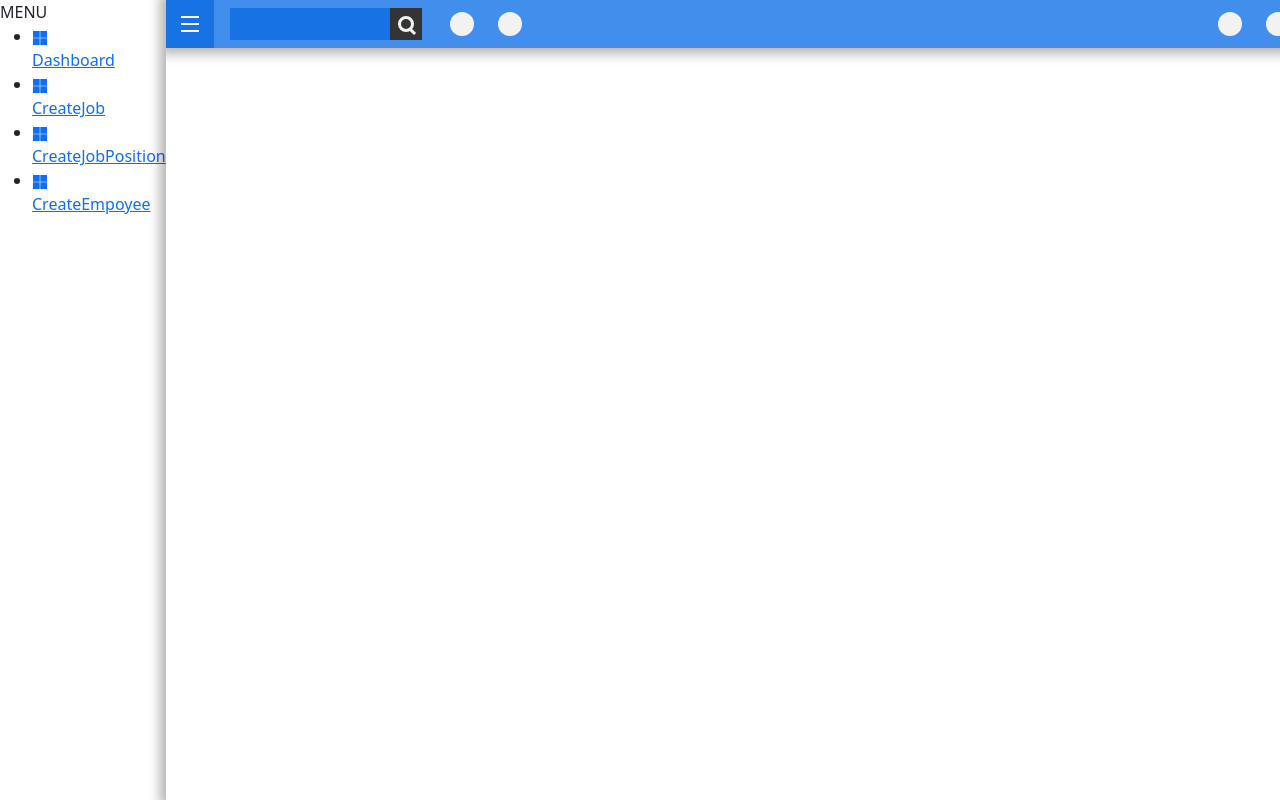
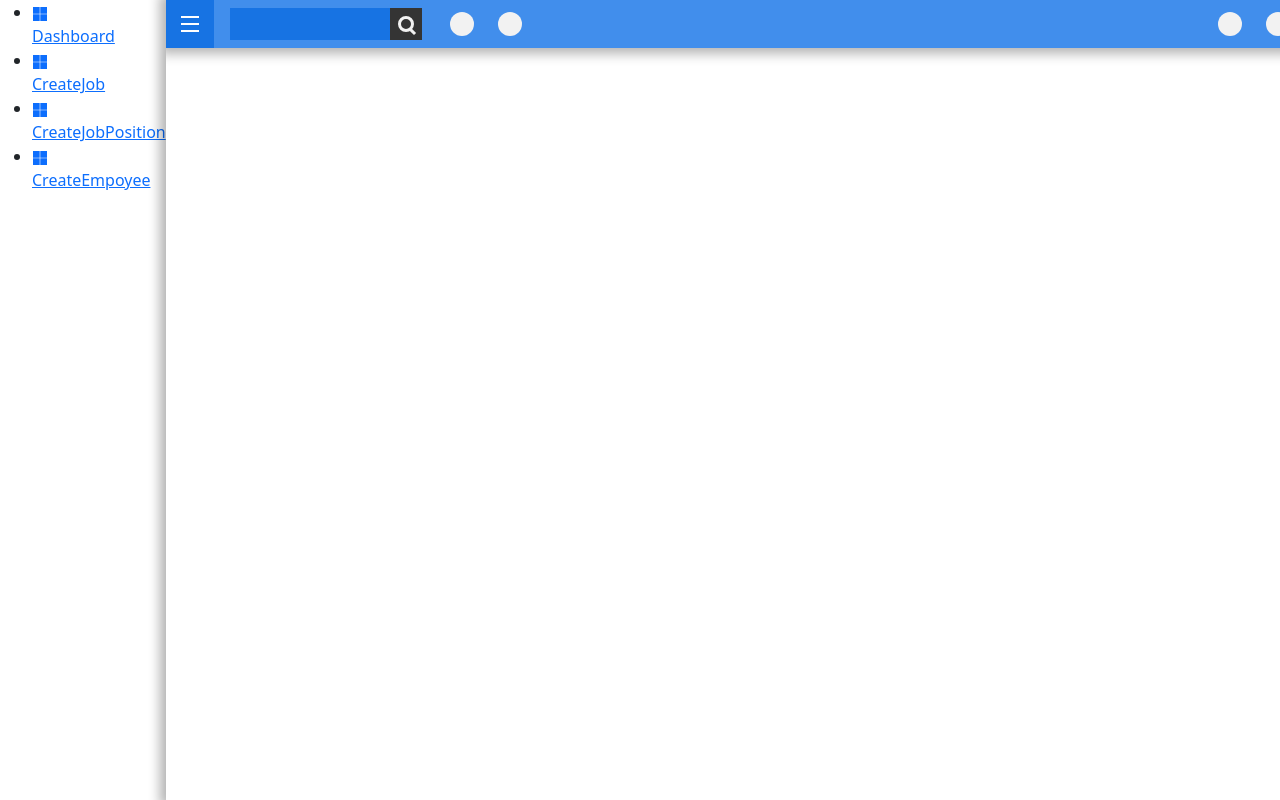
Before and after one commit to saptarshide007/sustech-hgz-ui, a React (Create React App) app: page / in a window 1280 px wide. Built offline with nearby package versions, Linux system fonts and the light colour scheme.

Commit message:
Update Sidebar.js

```diff
--- a/src/components/recruitment-component/Sidebar.js
+++ b/src/components/recruitment-component/Sidebar.js
@@ -3,18 +3,15 @@ import { FaTimes, FaBars, FaMicrosoft, FaBahai } from "react-icons/fa";
 import styles from "./Sidebar.module.css";
 
 const Sidebar = (props) => {
+  const hamburgerClick = props.hamburgerClick;
+  const hamburgerActive = props.hamburgerActive;
+  let hamburgerClassName = "example-hamburger-menu";
   return (
     <aside
       className={`${styles["side-bar"]} ${
         props.expanded && `${styles["side-bar-expanded"]}`
       }`}
     >
-      <div className={`${styles["side-bar-title"]}`}>
-        <div className={`${styles["side-bar-title-icon"]}`}></div>
-        <div className={`${styles["side-bar-title-text"]}`}>
-          <ExampleSkeleton title="MENU" />
-        </div>
-      </div>
       <SideBarItems
         permissionList={props.permissionList}
         expanded={props.expanded}
```
